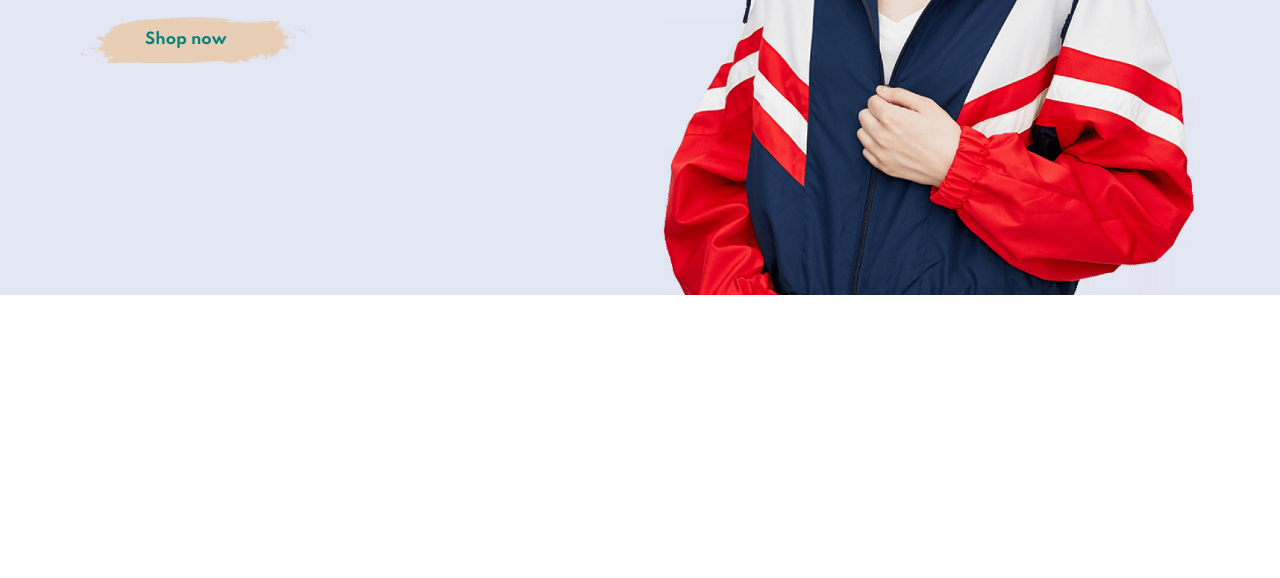
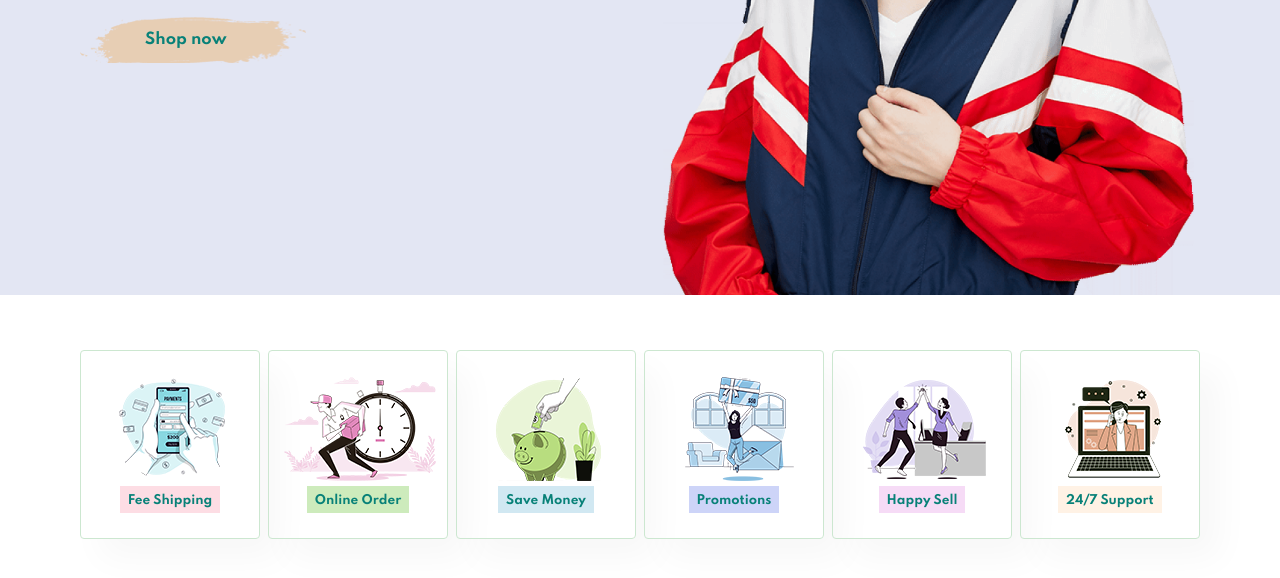
Before and after one commit to SaadatAzimova/PL2FINAL, a plain HTML site: page index.html in a window 1280 px wide. Shown: the part 510-1088 px from the top of the page. Before the commit the page ends 805 px from the top, so only its background shows below. Drawn offline with Linux system fonts and the light colour scheme.

Commit message:
add feature section

```diff
--- a/index.html
+++ b/index.html
@@ -30,7 +30,33 @@
             <p>Save more with coupons & up to 70% off!</p>
             <button>Shop now</button>
         </section>
+    <section id="feature" class="section-p1">
+            <div class="fe-box">
+                <img src="img/features/f1.png" alt="">
+                <h6>Fee Shipping</h6>
+            </div>
+            <div class="fe-box">
+                <img src="img/features/f2.png" alt="">
+                <h6>Online Order</h6>
+            </div>
+            <div class="fe-box">
+                <img src="img/features/f3.png" alt="">
+                <h6>Save Money</h6>
+            </div>
+            <div class="fe-box">
+                <img src="img/features/f4.png" alt="">
+                <h6>Promotions</h6>
+            </div>
+            <div class="fe-box">
+                <img src="img/features/f5.png" alt="">
+                <h6>Happy Sell</h6>
+            </div>
+            <div class="fe-box">
+                <img src="img/features/f6.png" alt="">
+                <h6>24/7 Support</h6>
+            </div>
 
+        </section>
 
 
         <script src="script.js"></script>
--- a/style.css
+++ b/style.css
@@ -115,3 +115,48 @@ body{
     font-weight: 700;
     font-size: 15px;
 }
+#feature {
+    display: flex;
+    align-items: center;
+    justify-content: space-between;
+    flex-wrap: wrap;
+}
+#feature .fe-box{
+    width: 180px;
+    text-align: center;
+    padding: 25px  15px;
+    box-shadow: 20px 20px 34px rgba(0, 0, 0, 0.03);
+    border: 1px solid #cce7d0;
+    border-radius: 4px;
+    margin: 15px 0;
+}
+#feature .fe-box:hover{
+    box-shadow: 10px 10px 54px rgba(68, 61, 211, 0.1);
+}
+#features .fe-box img{
+    width: 100%;
+    margin-bottom: 10px;
+}
+#feature .fe-box h6{
+    display: inline-block;
+    padding: 9px 8px 6px 8px;
+    line-height: 1;
+    border-radius: 4;
+    color: #088178;
+    background-color: #fddde4;
+}
+#feature .fe-box:nth-child(2) h6 {
+    background-color: #cdebbc;
+}
+#feature .fe-box:nth-child(3) h6 {
+    background-color: #d1e8f2;
+}
+#feature .fe-box:nth-child(4) h6 {
+    background-color: #cdd4f8;
+}
+#feature .fe-box:nth-child(5) h6 {
+    background-color: #f6dbf6;
+}
+#feature .fe-box:nth-child(6) h6 {
+    background-color: #fff2e5;
+}
```
